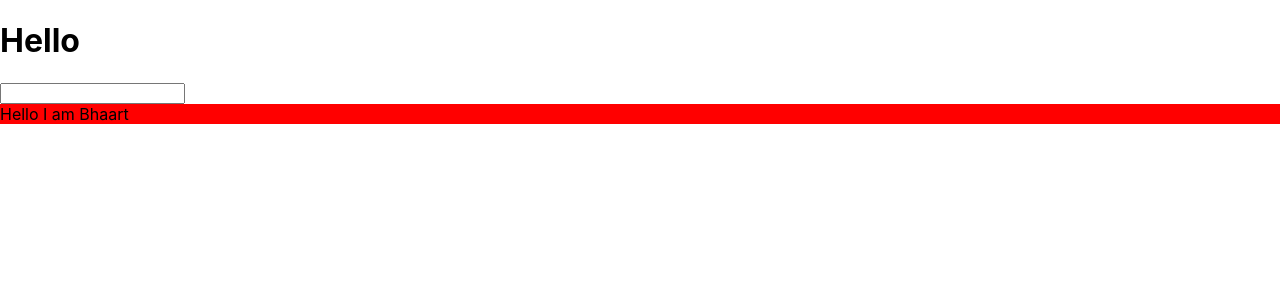
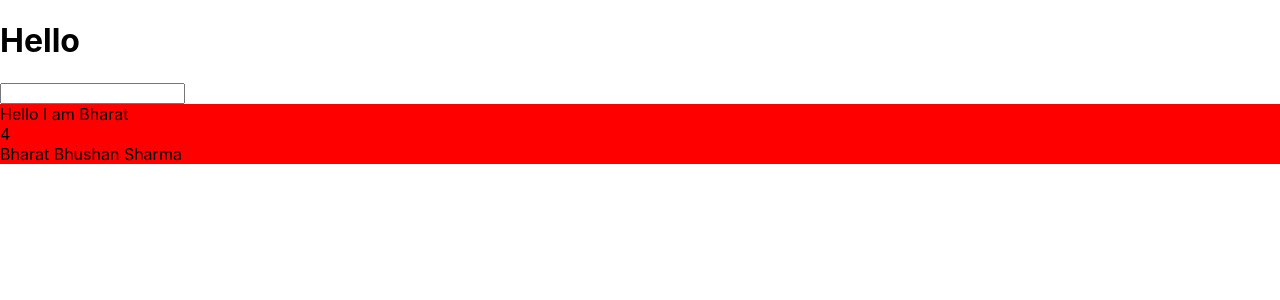
Before and after one commit to Qwerty2424122/my-ReactJS-app, a React (Create React App) app: page / in a window 1280 px wide. Shown: the top 300 px of the page. Built offline with nearby package versions, Linux system fonts and the light colour scheme.

Commit message:
Update index.js

```diff
--- a/src/index.js
+++ b/src/index.js
@@ -2,13 +2,21 @@ import React from 'react';
 import ReactDOM from 'react-dom';
 import './index.css'
 class HelloWorld extends React.Component{
+    getname(){
+        return "Bharat Bhushan Sharma"
+
+    }
+
     render(){
         return(
             <div>
             <h1>Hello</h1>
             <input type="text"></input>
             <section className="foo" >
-                Hello I am Bhaart
+                Hello I am Bharat
+                <br></br>
+                {2+2}<br/>
+                {this.getname()}
             </section>
 
             </div>
```
